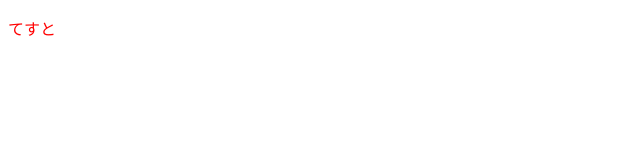
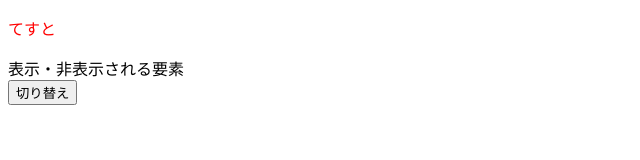
Before and after one commit to jintan1123/2016web2-2, a plain HTML site: page index.html in a window 1280 px wide. Shown: the whole page, without its empty margins (0-640 px from the left). Drawn offline with nearby package versions, Linux system fonts and the light colour scheme.

Commit message:
Update index.html

```diff
--- a/index.html
+++ b/index.html
@@ -14,6 +14,8 @@
      </script>
 </head>
 <body>
-<p>てすと</p>
+  <p>てすと</p>
+  <div id="target">表示・非表示される要素</div>
+  <button id="toggle">切り替え</button>
 </body>
 </html>
```
